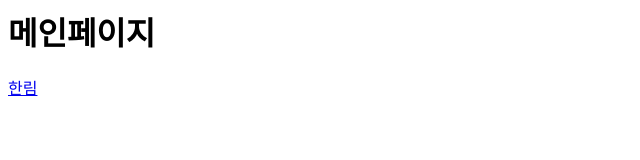
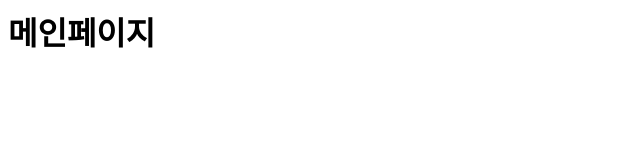
Before and after one commit to seojeongP/newGit, a plain HTML site: page index.html in a window 1280 px wide. Shown: the full height of the page, 0-640 px from the left. Drawn offline with Linux system fonts and the light colour scheme.

Commit message:
Revert "update 한림대학교 링크 작성"
This reverts commit bf4a802cc3db6b418f358909b40bbc175691340b.

```diff
--- a/index.html
+++ b/index.html
@@ -5,6 +5,5 @@
 
 	<body>
 		<h1>메인페이지</h1>
-		<a href="www.hallym.ac.kr">한림</a>
 	</body>
 </html>
```
